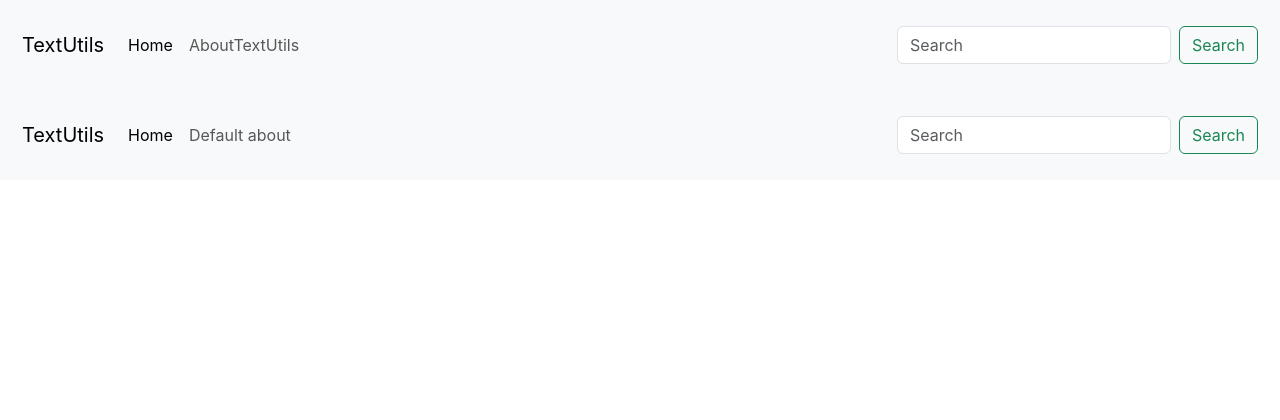
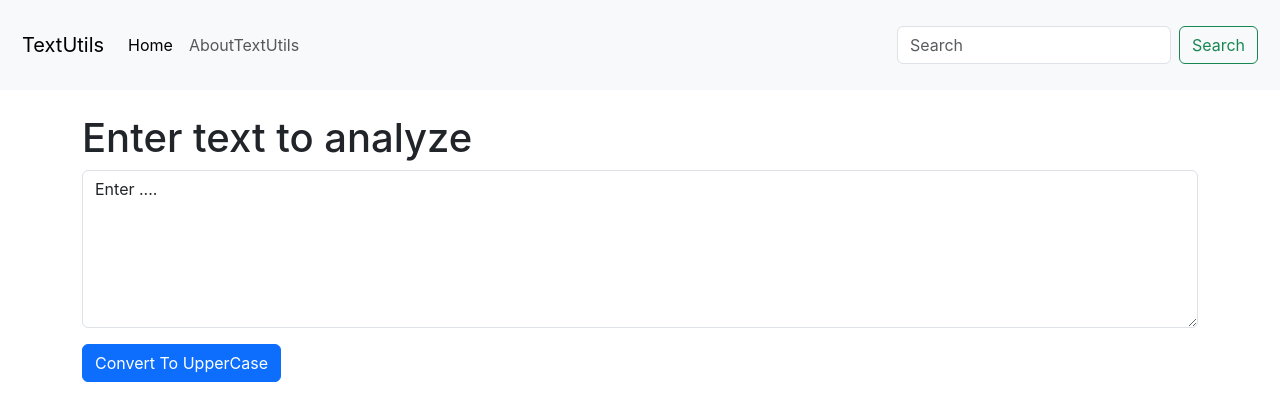
Before and after one commit to Nilufa-Khan/my-app, a React (Create React App) app: page / in a window 1280 px wide. Shown: the top 420 px of the page. Built offline with nearby package versions, Linux system fonts and the light colour scheme.

Commit message:
State & Handling Events

```diff
--- a/src/App.js
+++ b/src/App.js
@@ -1,6 +1,7 @@
-import logo from './logo.svg';
+
 import './App.css';
 import Navbar from './components/Navbar';
+import TextForm from './components/TextForm';
 
 let name = "Nilufa";
 
@@ -8,7 +9,12 @@
   return (
     <>
     <Navbar aboutText="AboutTextUtils" / >
-    <Navbar / >
+    {/* <Navbar / > */}
+
+    <div className="container my-4" >
+      <TextForm title="Enter text to analyze"/>
+    </div>
+
   </>
   );
 }
--- a/src/components/Navbar.js
+++ b/src/components/Navbar.js
@@ -28,12 +28,15 @@
   </nav>
   )
 }
+//proptypes
 Navbar.propTypes = {
     aboutText:PropTypes.string.isRequired // if inside app.js if by mistakenly entered property value as number or
                               // anything other than string then it will show error, always it is a good practice
                              // it acts like a check
 }
 
+
+//default proptypes
 //default props means in app.js if i dont pass value then it will use deafult props value
 Navbar.defaultProps ={
     aboutText:'Default about'
--- /dev/null
+++ b/src/components/TextForm.js
@@ -0,0 +1,32 @@
+import React,{useState} from 'react'
+
+
+export default function TextForm(props) {
+  const [text,setText] = useState('Enter ....');
+  // text = "new text"; // Wrong way to change the state
+// setText("new text"); // Correct way to change the state
+const handleUpClick = ()=>{
+  console.log("Uppercase was clicked"+text);
+  let newText = text.toUpperCase();
+  setText(newText)
+  }
+  const handleOnChange = (event)=>{
+  console.log("On change");
+  setText(event.target.value);
+  }
+
+  return (
+    <div>
+    <h1>{props.title}</h1>
+    <div className="mb-3">
+
+    <textarea className="form-control" id="myBox" value={text} onChange={handleOnChange} rows="6"></textarea>
+    </div>
+    <button type="submit" className="btn btn-primary" onClick={handleUpClick}>Convert To UpperCase</button>
+
+    </div>
+
+
+
+  )
+}
```
